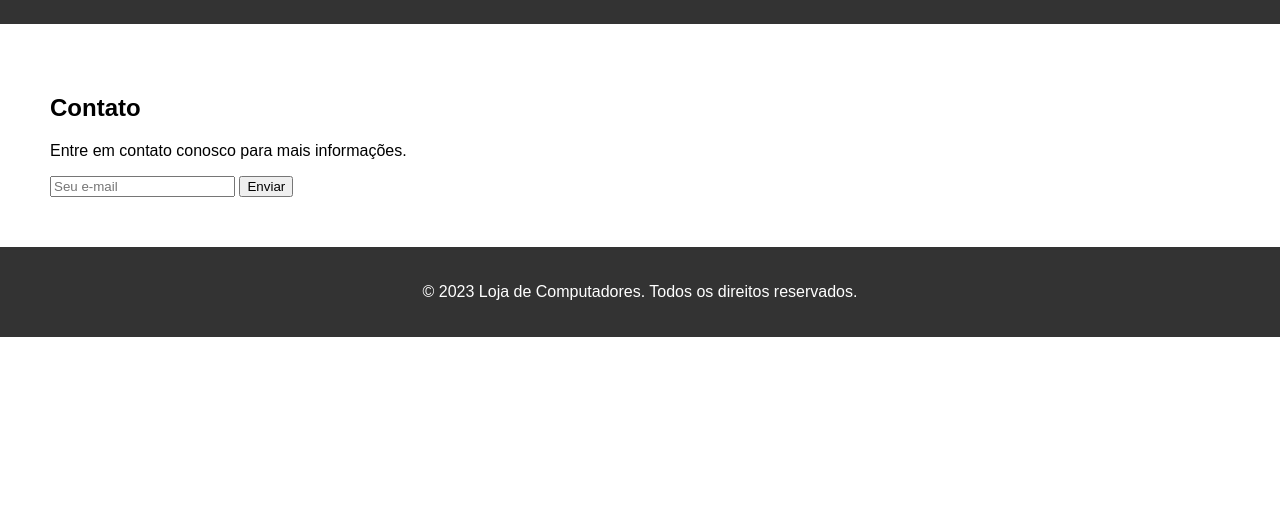
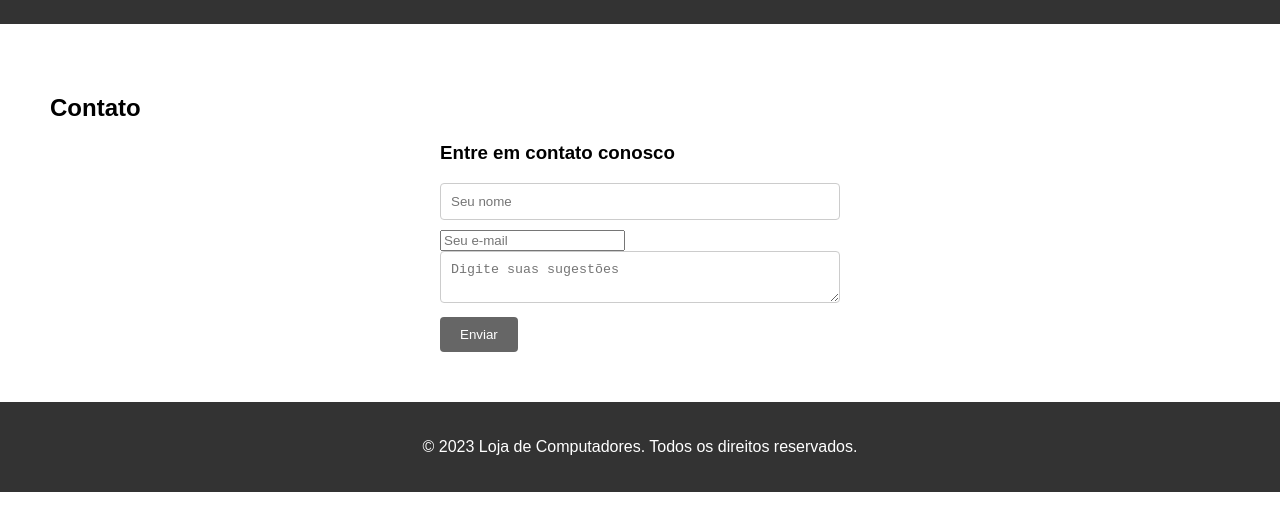
Before and after one commit to WclNunes/site-faculdade, a plain HTML site: page index.html in a window 1280 px wide. Both pictures are taken after a click on the link "Mostrar Contato". Shown: the part 103-634 px from the top of the page. Drawn offline with Linux system fonts and the light colour scheme.

Commit message:
Melhoria no site index.html

```diff
--- a/index.html
+++ b/index.html
@@ -56,6 +56,30 @@
       padding: 20px;
       text-align: center;
     }
+
+    .form-container {
+      max-width: 400px;
+      margin: 0 auto;
+    }
+
+    .form-container input[type="text"],
+    .form-container textarea {
+      width: 100%;
+      padding: 10px;
+      margin-bottom: 10px;
+      border: 1px solid #ccc;
+      border-radius: 4px;
+      box-sizing: border-box;
+    }
+
+    .form-container button {
+      background-color: #666;
+      color: #fff;
+      padding: 10px 20px;
+      border: none;
+      border-radius: 4px;
+      cursor: pointer;
+    }
   </style>
 </head>
 <body>
@@ -106,11 +130,15 @@
 
   <section id="contato">
     <h2>Contato</h2>
-    <p>Entre em contato conosco para mais informações.</p>
-    <form>
-      <input type="email" placeholder="Seu e-mail" required>
-      <button type="submit">Enviar</button>
-    </form>
+    <div class="form-container">
+      <h3>Entre em contato conosco</h3>
+      <form>
+        <input type="text" placeholder="Seu nome" required>
+        <input type="email" placeholder="Seu e-mail" required>
+        <textarea placeholder="Digite suas sugestões" required></textarea>
+        <button type="submit">Enviar</button>
+      </form>
+    </div>
   </section>
 
   <footer>
```
